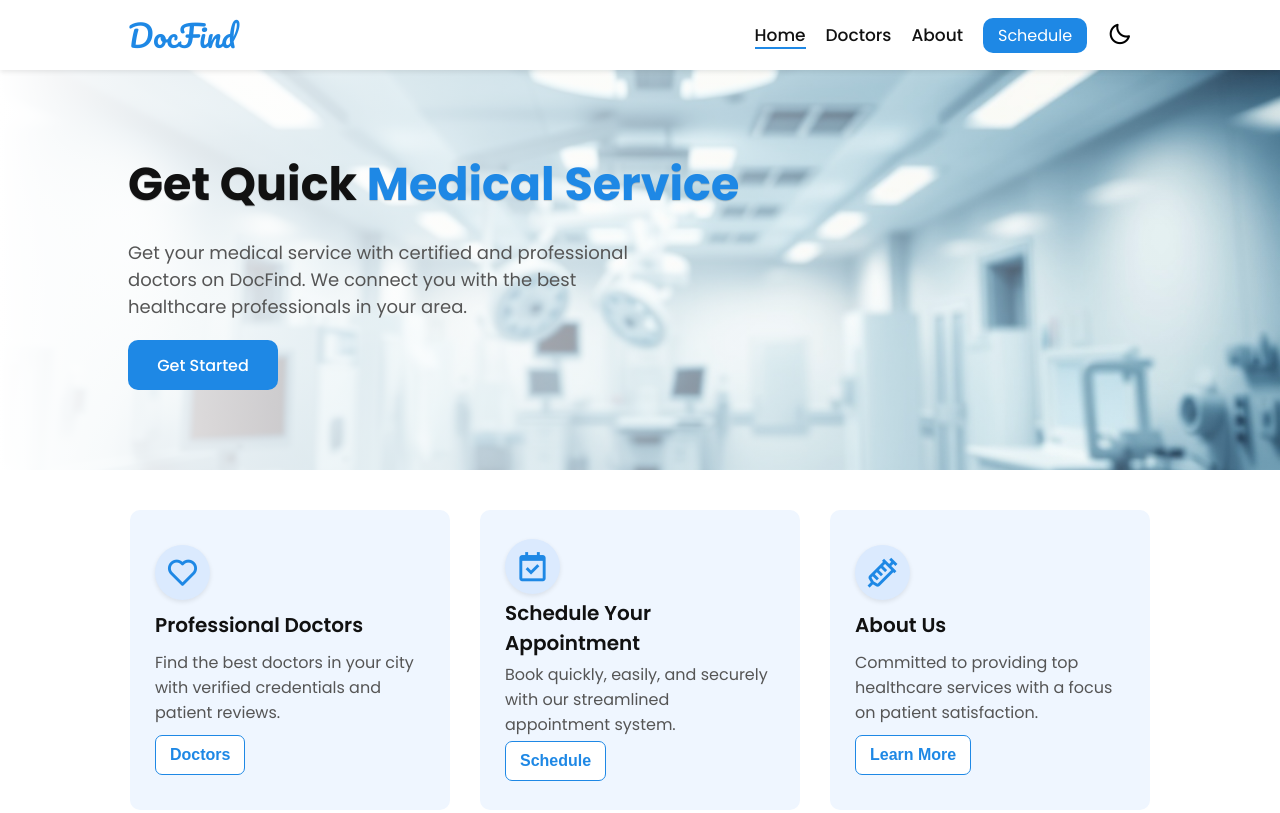
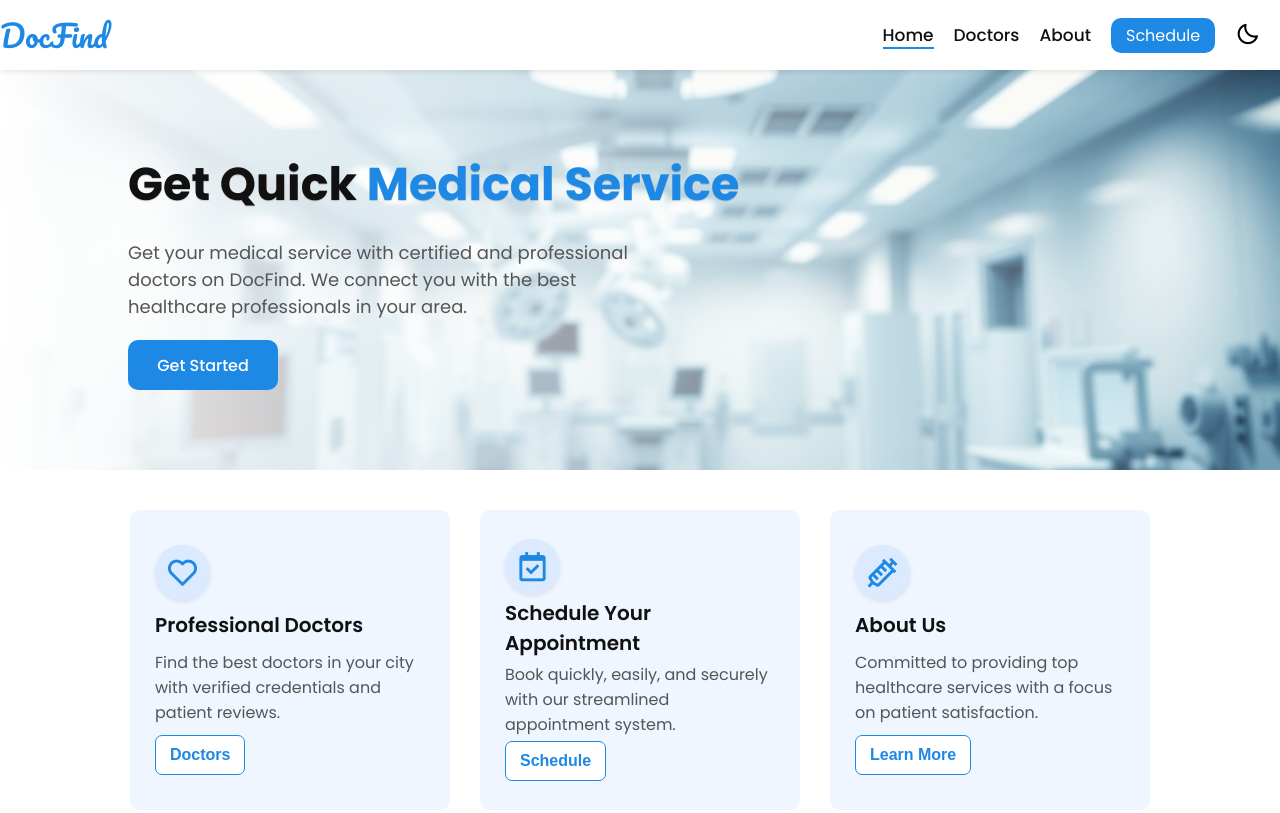
Before and after one commit to Besii007/DocFind, a plain HTML site: page index.html in a window 1280 px wide. Shown: the top 813 px of the page. Drawn offline with nearby package versions, Linux system fonts and the light colour scheme; a web font is replaced by a local one.

Commit message:
Update style.css

```diff
--- a/css/style.css
+++ b/css/style.css
@@ -21,7 +21,6 @@ nav {
   display: flex;
   justify-content: space-between;
   align-items: center;
-  padding: 0 10vw;
   box-shadow: 0 2px 5px rgba(0, 0, 0, 0.089);
   z-index: 999;
 }
```
